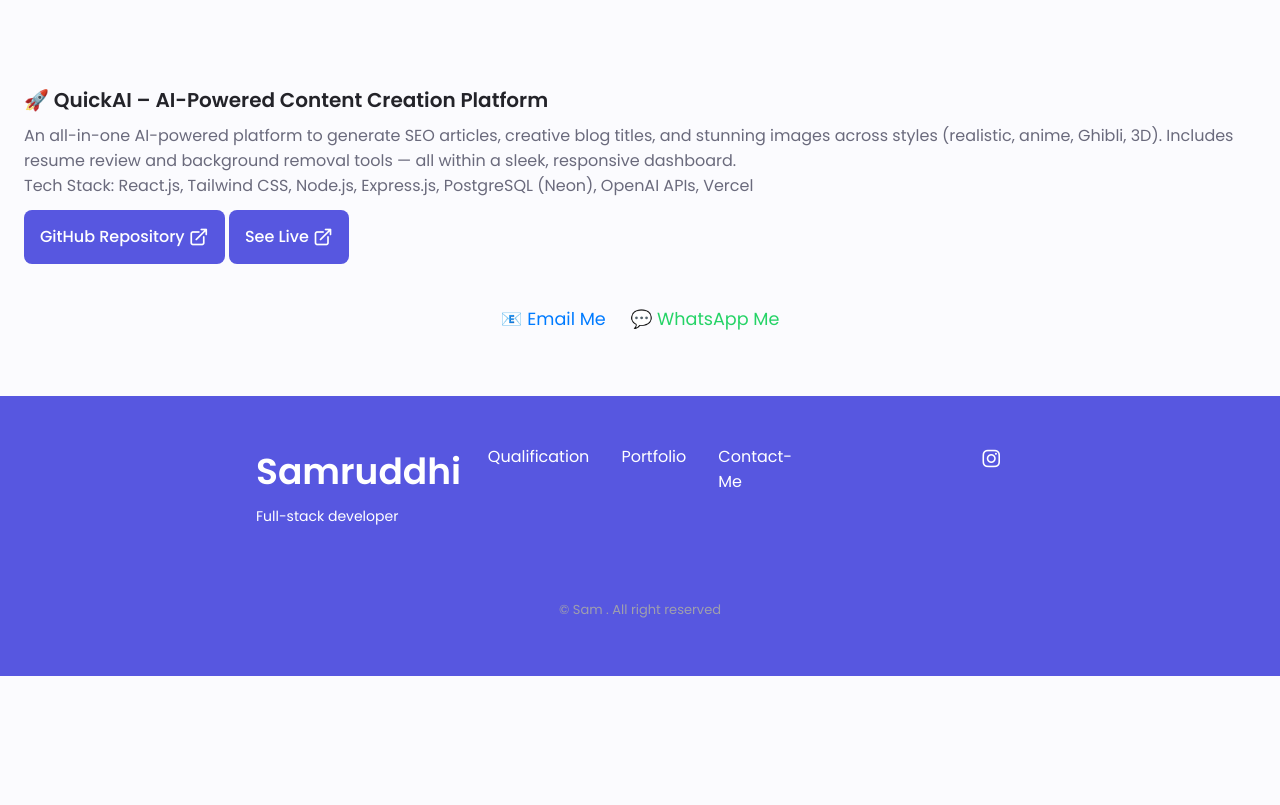
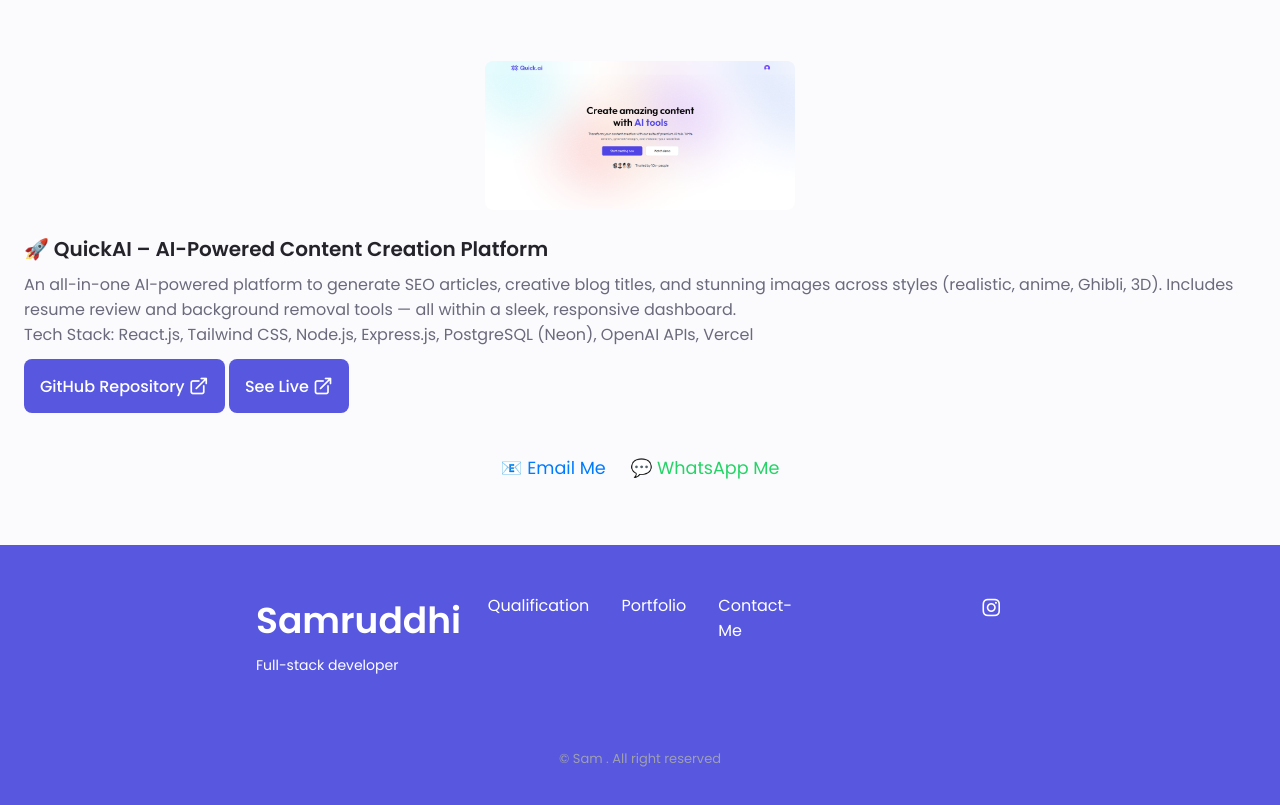
Before and after one commit to SamruddhiA08/dev-portfolio, a plain HTML site: page index.html in a window 1280 px wide. Shown: the part 3755-4560 px from the top of the page. Before the commit the page ends 4431 px from the top, so only its background shows below. Drawn offline with nearby package versions, Linux system fonts and the light colour scheme.

Commit message:
Update index.html

```diff
--- a/index.html
+++ b/index.html
@@ -650,7 +650,7 @@
 
  <!-- ------------------------project 4 -------------------- -->
             <div class="portfolio__content grid swiper-slide">
-              <img src="" class="portfolio__img" />
+              <img src="assets/img/Screenshot 2025-10-14 185502.png" class="portfolio__img" />
 
               <div class="portfolio__data">
                 <h3 class="portfolio__title">🚀 QuickAI – AI-Powered Content Creation Platform</h3>
```
